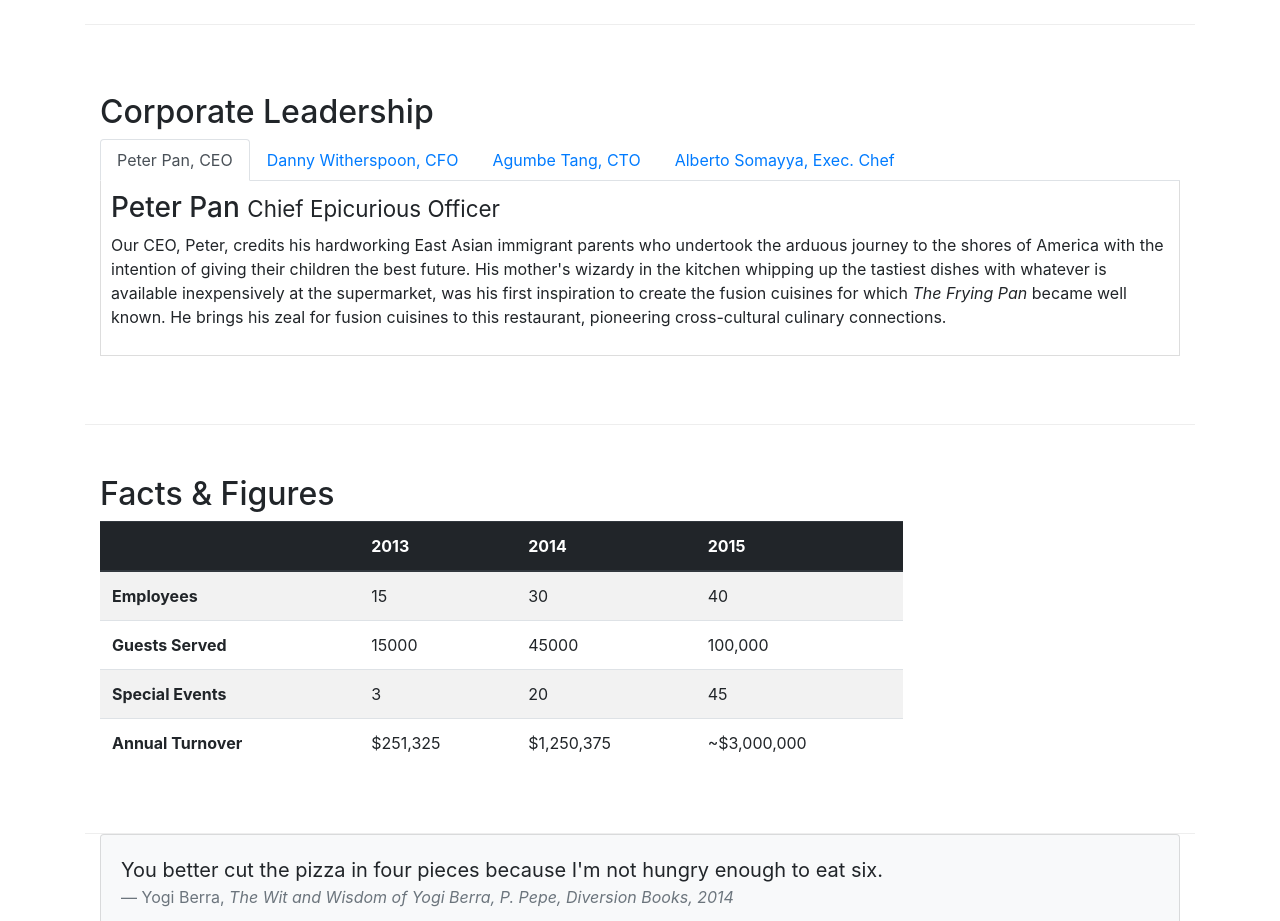
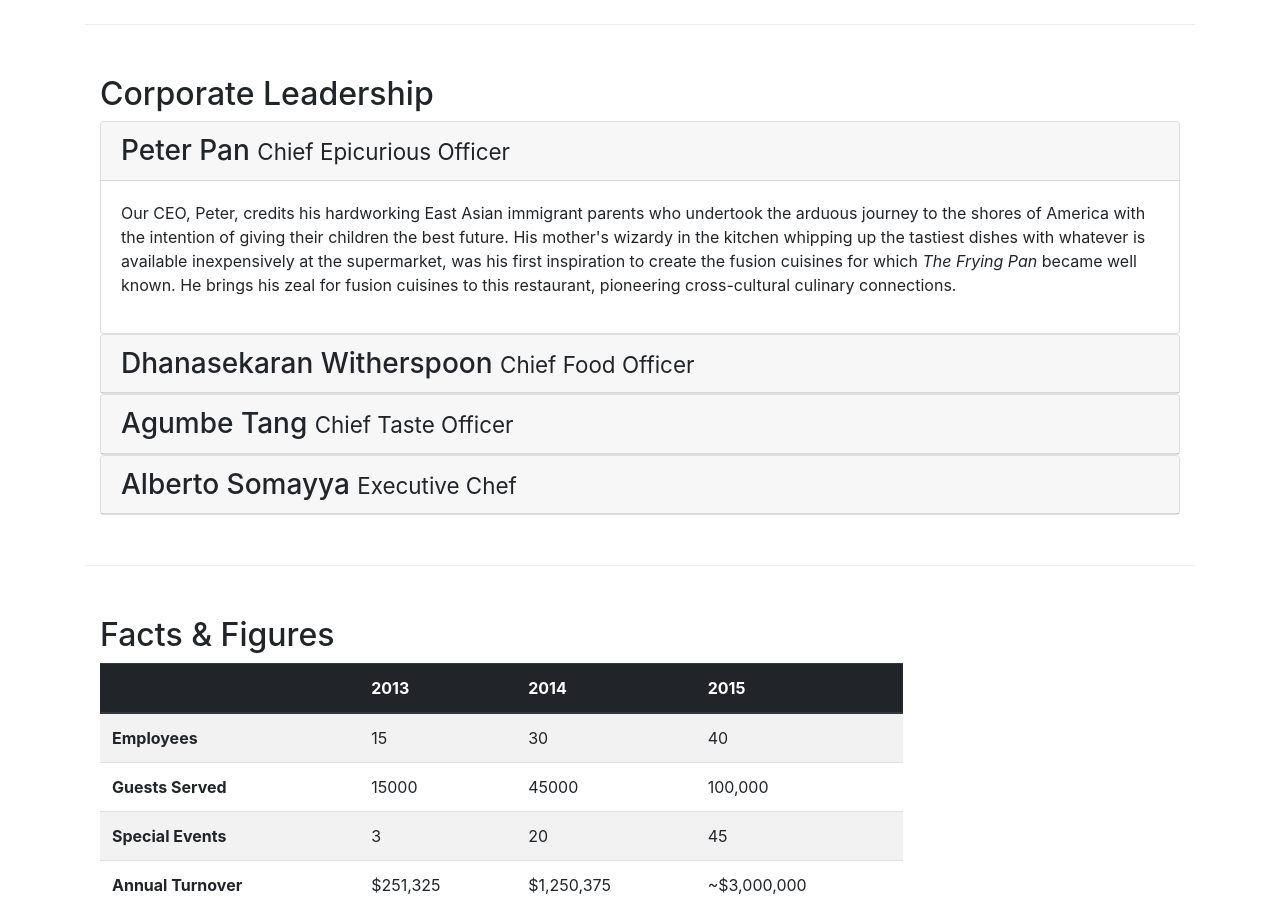
Before and after one commit to ThomasLodato/Bootstrap4, a website: page Bootstrap4/conFusion/aboutus.html in a window 1280 px wide. Shown: the part 840-1761 px from the top of the page. Drawn offline with nearby package versions, Linux system fonts and the light colour scheme.

Commit message:
Accordion

```diff
--- a/Bootstrap4/conFusion/aboutus.html
+++ b/Bootstrap4/conFusion/aboutus.html
@@ -85,47 +85,66 @@
             </div>
         </div>
 
-
         <div class="row row-content align-items-center">
             <div class="col-12">
                 <h2>Corporate Leadership</h2>
-
-                <ul class="nav nav-tabs">
-                    <li class="nav-item">
-                        <a class="nav-link active" href="#peter" role="tab" data-toggle="tab">Peter Pan, CEO</a>
-                    </li>
-                    <li class="nav-item">
-                        <a class="nav-link" href="#danny" role="tab" data-toggle="tab">Danny Witherspoon, CFO</a>
-                    </li>
-                    <li class="nav-item">
-                        <a class="nav-link" href="#agumbe"role="tab" data-toggle="tab">Agumbe Tang, CTO</a>
-                    </li>
-                    <li class="nav-item">
-                        <a class="nav-link" href="#alberto" role="tab" data-toggle="tab">Alberto Somayya, Exec. Chef</a>
-                    </li>
-                </ul>
-
-                <div class="tab-content">
-
-                    <div role="tabpanel" class="tab-pane fade show active" id="peter">
-                        <h3>Peter Pan <small>Chief Epicurious Officer</small></h3>
-                        <p class="d-none d-sm-block">Our CEO, Peter, credits his hardworking East Asian immigrant parents who undertook the arduous journey to the shores of America with the intention of giving their children the best future. His mother's wizardy in the kitchen whipping up the tastiest dishes with whatever is available inexpensively at the supermarket, was his first inspiration to create the fusion cuisines for which <em>The Frying Pan</em> became well known. He brings his zeal for fusion cuisines to this restaurant, pioneering cross-cultural culinary connections.</p>
+                <div id="accordion">
+                    <div class="card">
+                        <div class="card-header" role="tab" id="peterhead">
+                        <h3 class="mb-0">
+                            <a data-toggle="collapse" data-target="#peter">
+                            Peter Pan <small>Chief Epicurious Officer</small>
+                            </a>
+                        </h3>
+                        </div>
+                        <div class="collapse show" id="peter" data-parent="#accordion">
+                            <div class="card-body">
+                                <p class="d-none d-sm-block">Our CEO, Peter, credits his hardworking East Asian immigrant parents who undertook the arduous journey to the shores of America with the intention of giving their children the best future. His mother's wizardy in the kitchen whipping up the tastiest dishes with whatever is available inexpensively at the supermarket, was his first inspiration to create the fusion cuisines for which <em>The Frying Pan</em> became well known. He brings his zeal for fusion cuisines to this restaurant, pioneering cross-cultural culinary connections.</p>
+                            </div>
+                        </div>
                     </div>
-
-                    <div role="tabpanel" class="tab-pane fade show" id="danny">
-                        <h3>Dhanasekaran Witherspoon <small>Chief Food Officer</small></h3>
-                        <p class="d-none d-sm-block">Our CFO, Danny, as he is affectionately referred to by his colleagues, comes from a long established family tradition in farming and produce. His experiences growing up on a farm in the Australian outback gave him great appreciation for varieties of food sources. As he puts it in his own words, <em>Everything that runs, wins, and everything that stays, pays!</em></p>
+                    <div class="card">
+                        <div class="card-header" role="tab" id="dannyhead">
+                        <h3 class="mb-0">
+                            <a class="collapsed" data-toggle="collapse" data-target="#danny">
+                            Dhanasekaran Witherspoon <small>Chief Food Officer</small>
+                            </a>
+                        </h3>
+                        </div>
+                        <div class="collapse" id="danny" data-parent="#accordion">
+                        <div class="card-body">
+                            <p class="d-none d-sm-block">Our CFO, Danny, as he is affectionately referred to by his colleagues, comes from a long established family tradition in farming and produce. His experiences growing up on a farm in the Australian outback gave him great appreciation for varieties of food sources. As he puts it in his own words, <em>Everything that runs, wins, and everything that stays, pays!</em></em></p>
+                        </div>
+                        </div>
                     </div>
-
-                    <div role="tabpanel" class="tab-pane fade show" id="agumbe">
-                        <h3>Agumbe Tang <small>Chief Taste Officer</small></h3>
-                        <p class="d-none d-sm-block">Blessed with the most discerning gustatory sense, Agumbe, our CTO, personally ensures that every dish that we serve meets his exacting tastes. Our chefs dread the tongue lashing that ensues if their dish does not meet his exacting standards. He lives by his motto, <em>You click only if you survive my lick.</em></p>
+                    <div class="card">
+                        <div class="card-header" role="tab" id="agumbehead">
+                        <h3 class="mb-0">
+                            <a class="collapsed" data-toggle="collapse" data-target="#agumbe">
+                            Agumbe Tang <small>Chief Taste Officer</small>
+                            </a>
+                        </h3>
                     </div>
-
-                    <div role="tabpanel" class="tab-pane fade show" id="alberto">
-                        <h3>Alberto Somayya <small>Executive Chef</small></h3>
-                        <p class="d-none d-sm-block">Award winning three-star Michelin chef with wide International experience having worked closely with whos-who in the culinary world, he specializes in creating mouthwatering Indo-Italian fusion experiences. He says, <em>Put together the cuisines from the two craziest cultures, and you get a winning hit! Amma Mia!</em></p>
+                    <div class="collapse" id="agumbe" data-parent="#accordion">
+                        <div class="card-body">
+                            <p class="d-none d-sm-block">Blessed with the most discerning gustatory sense, Agumbe, our CTO, personally ensures that every dish that we serve meets his exacting tastes. Our chefs dread the tongue lashing that ensues if their dish does not meet his exacting standards. He lives by his motto, <em>You click only if you survive my lick.</em></p>
+                        </div>
                     </div>
+                </div>
+                <div class="card">
+                        <div class="card-header" role="tab" id="albertohead">
+                        <h3 class="mb-0">
+                            <a class="collapsed" data-toggle="collapse" data-target="#alberto">
+                            Alberto Somayya <small>Executive Chef</small>
+                            </a>
+                        </h3>
+                    </div>
+                    <div class="collapse" id="alberto" data-parent="#accordion">
+                        <div class="card-body">
+                            <p class="d-none d-sm-block">Award winning three-star Michelin chef with wide International experience having worked closely with whos-who in the culinary world, he specializes in creating mouthwatering Indo-Italian fusion experiences. He says, <em>Put together the cuisines from the two craziest cultures, and you get a winning hit! Amma Mia!</em></em></p>
+                        </div>
+                    </div>
+                </div>
                 </div>
             </div>
        </div>
```
